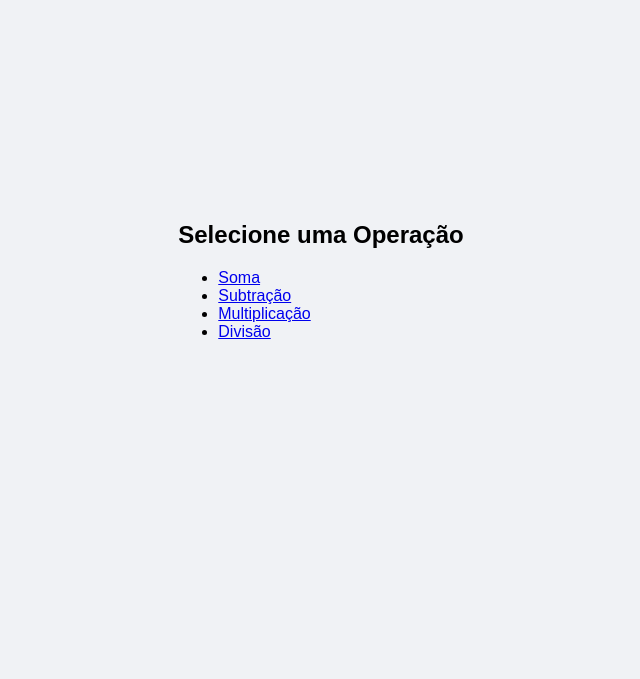
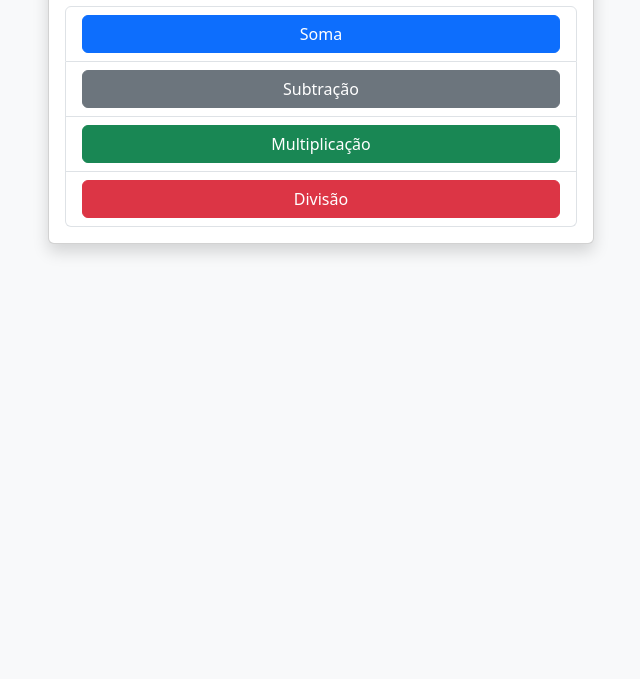
Before and after one commit to WendelBitencourt/trabalhando_em-equipe_com_github, a plain HTML site: page operations.html in a window 1280 px wide. Shown: the part 121-800 px from the top of the page, without its empty margins (319-959 px from the left). Drawn offline with nearby package versions, Linux system fonts and the light colour scheme.

Commit message:
Refatora a página operations.html para melhorar a estrutura e a legibilidade, utilizando Bootstrap para o layout.

```diff
--- a/operations.html
+++ b/operations.html
@@ -3,21 +3,39 @@
 
 <head>
     <meta charset="UTF-8">
-    <meta name="viewport" content="width=device-width, initial-scale=1.0">
+    <meta name="viewport" content="width=device-width, initial-scale=1">
     <title>Operações Matemáticas</title>
-    <link rel="stylesheet" href="css/styles.css">
+    <link href="https://cdn.jsdelivr.net/npm/bootstrap@5.3.0/dist/css/bootstrap.min.css" rel="stylesheet">
 </head>
 
-<body>
-    <div class="operations-container">
-        <h2>Selecione uma Operação</h2>
-        <ul>
-            <li><a href="soma.html">Soma</a></li>
-            <li><a href="subtracao.html">Subtração</a></li>
-            <li><a href="multiplicacao.html">Multiplicação</a></li>
-            <li><a href="divisao.html">Divisão</a></li>
-        </ul>
+<body class="bg-light">
+    <div class="container">
+        <div class="row justify-content-center mt-5">
+            <div class="col-md-6">
+                <div class="card shadow">
+                    <div class="card-body">
+                        <h2 class="card-title text-center mb-4">Selecione uma Operação</h2>
+                        <ul class="list-group">
+                            <li class="list-group-item text-center">
+                                <a href="soma.html" class="btn btn-primary w-100">Soma</a>
+                            </li>
+                            <li class="list-group-item text-center">
+                                <a href="subtracao.html" class="btn btn-secondary w-100">Subtração</a>
+                            </li>
+                            <li class="list-group-item text-center">
+                                <a href="multiplicacao.html" class="btn btn-success w-100">Multiplicação</a>
+                            </li>
+                            <li class="list-group-item text-center">
+                                <a href="divisao.html" class="btn btn-danger w-100">Divisão</a>
+                            </li>
+                        </ul>
+                    </div>
+                </div>
+            </div>
+        </div>
     </div>
+
+    <script src="https://cdn.jsdelivr.net/npm/bootstrap@5.3.0/dist/js/bootstrap.bundle.min.js"></script>
 </body>
 
 </html>
```
